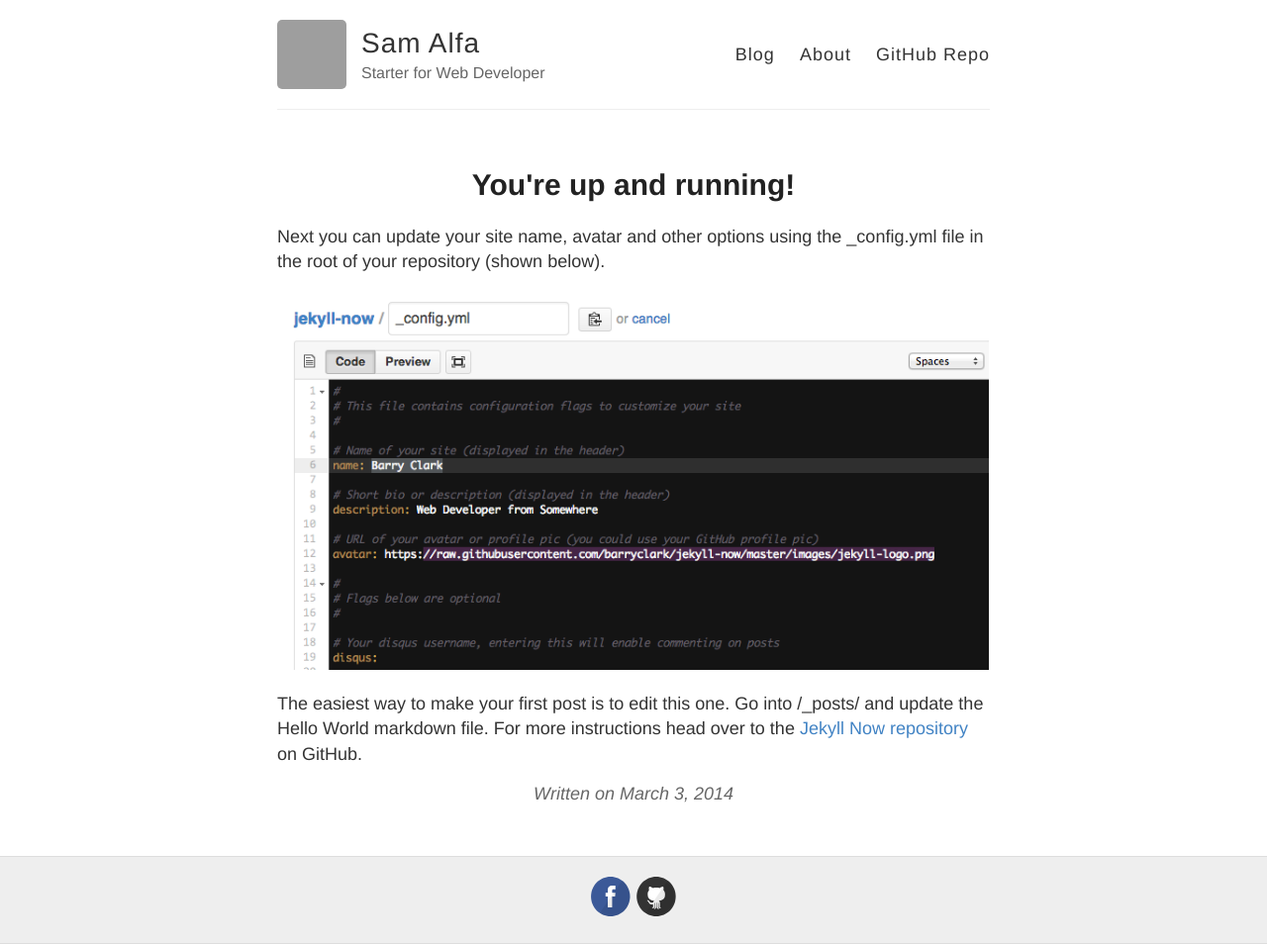
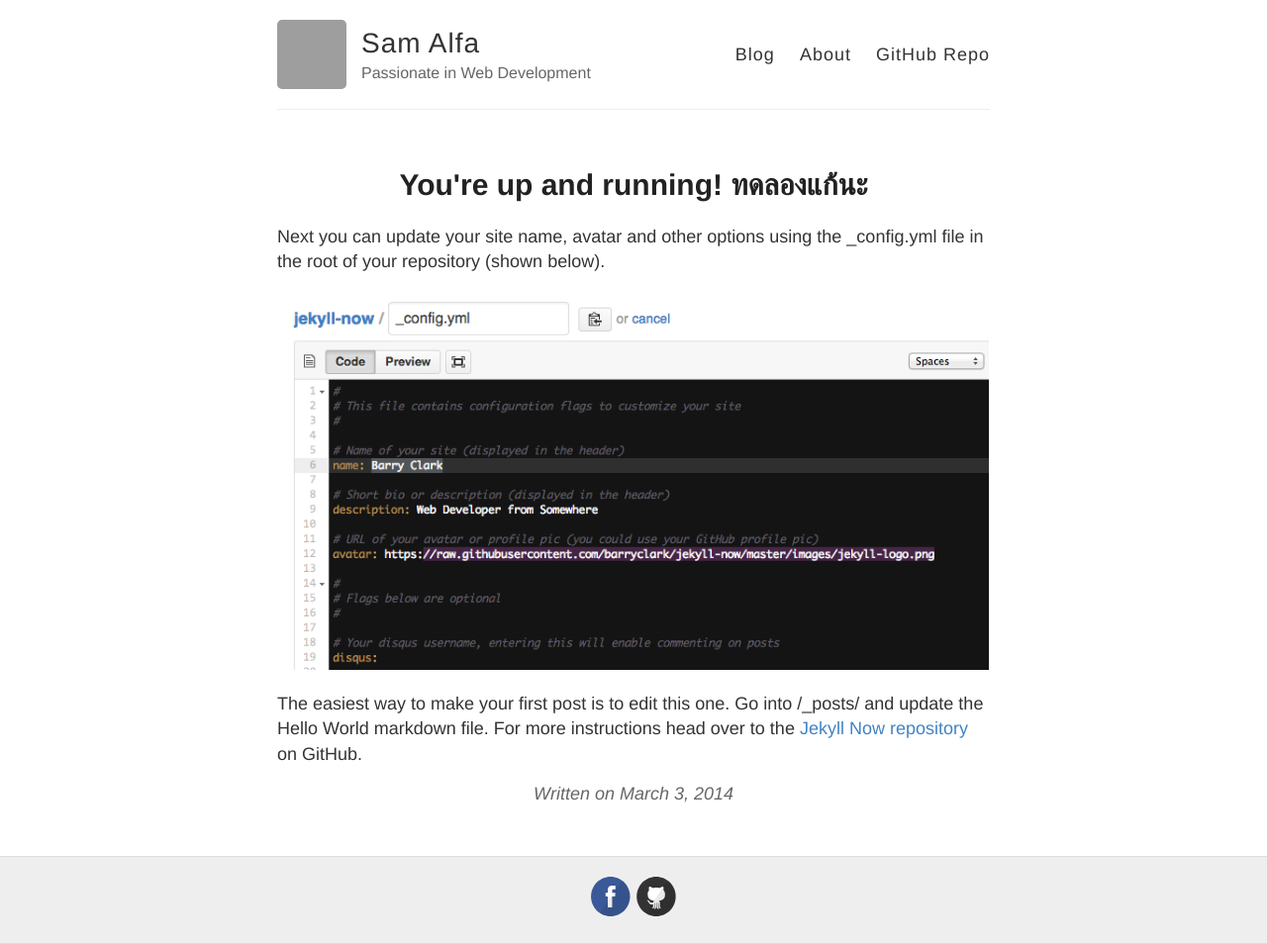
Before and after one commit to samalfa/samalfa-km, a Jekyll site: the page built from _posts/2014-3-3-Hello-World.md, in a window 1280 px wide. Shown: the whole page at 99% size. Built offline with Jekyll 4.4.1, drawn with Linux system fonts in a browser that asks for light colours; grey boxes are pictures that could not be loaded.

Commit message:
Modified _config.yml

```diff
--- a/_config.yml
+++ b/_config.yml
@@ -6,7 +6,7 @@
 name: Sam Alfa
 
 # Short bio or description (displayed in the header)
-description: Starter for Web Developer
+description: Passionate in Web Development
 
 # URL of your avatar or profile pic (you could use your GitHub profile pic)
 #avatar: https://raw.githubusercontent.com/barryclark/jekyll-now/master/images/jekyll-logo.png
--- a/_posts/2014-3-3-Hello-World.md
+++ b/_posts/2014-3-3-Hello-World.md
@@ -1,6 +1,6 @@
 ---
 layout: post
-title: You're up and running!
+title: You're up and running! ทดลองแก้นะ
 ---
 
 Next you can update your site name, avatar and other options using the _config.yml file in the root of your repository (shown below).
```
